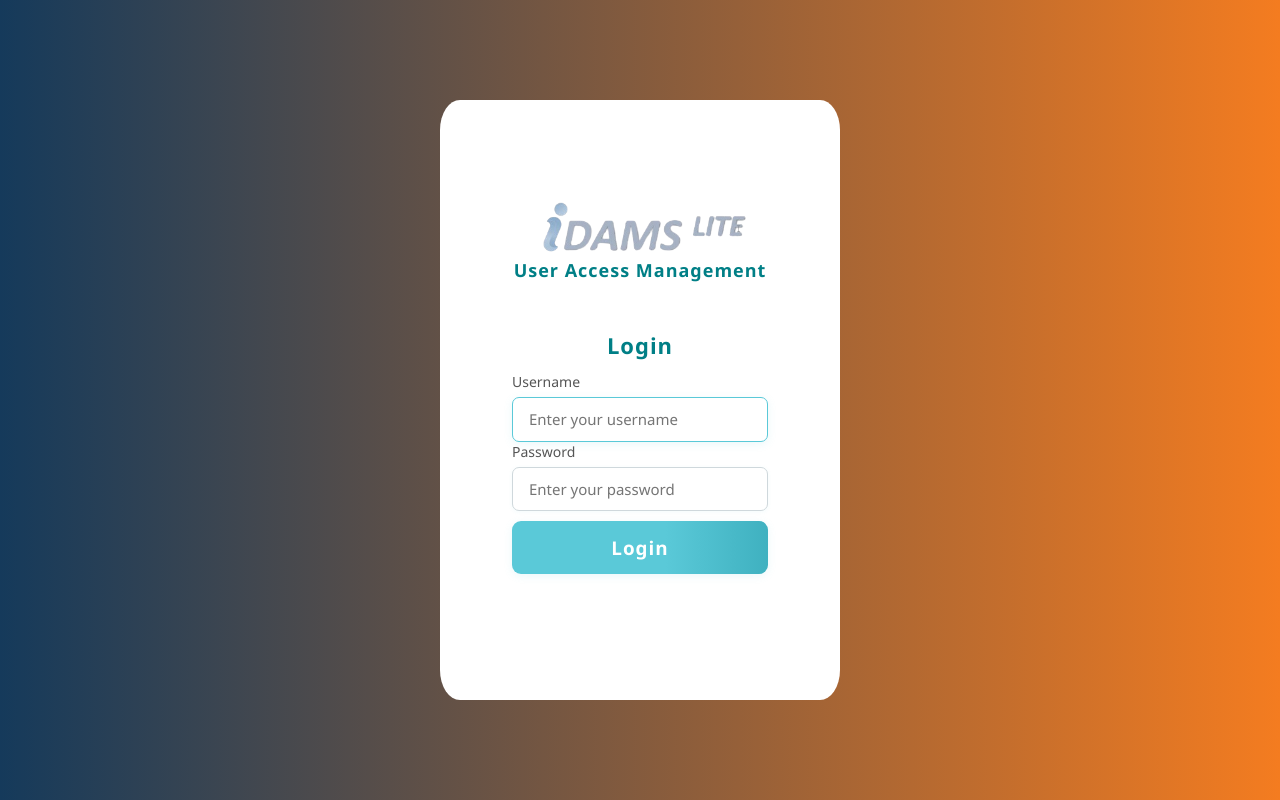
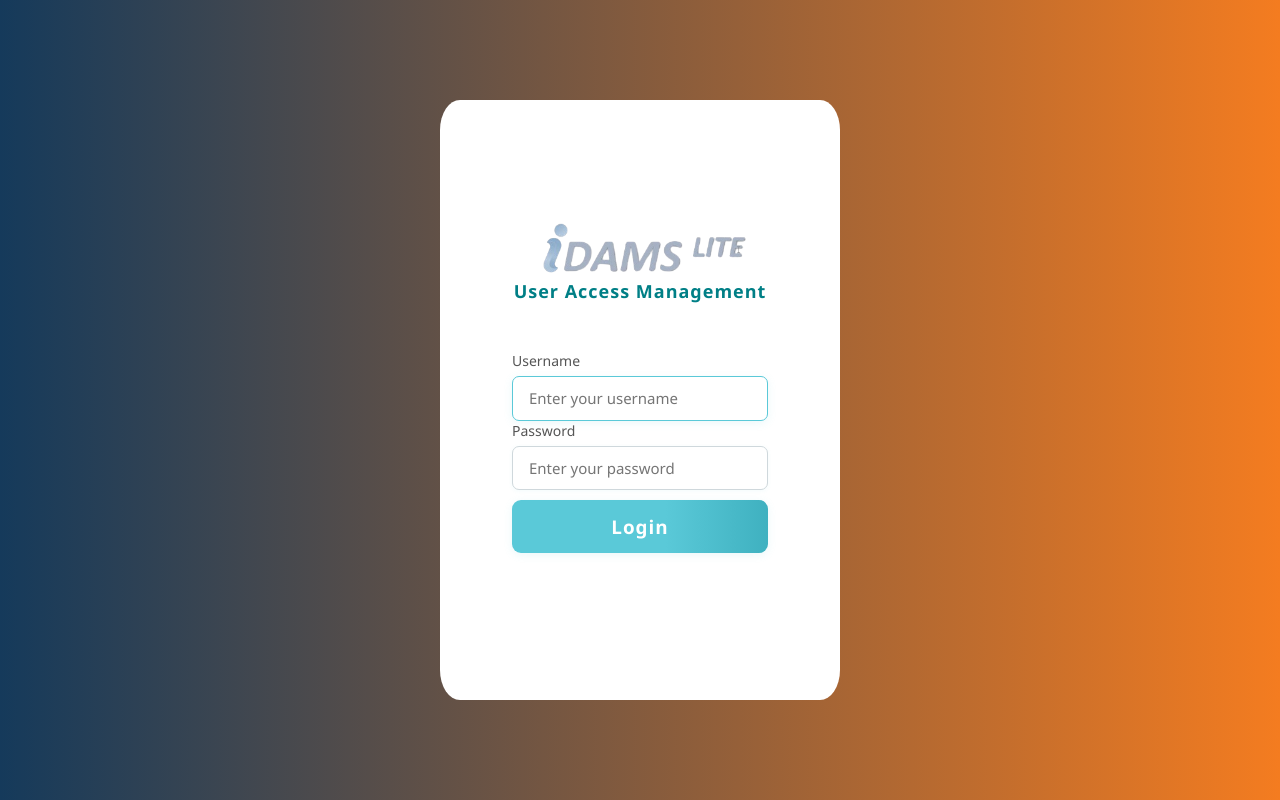
Before and after one commit to unichemlab/idamsLite, a React (Create React App) app in the folder frontend/: page / in a window 1280 px wide. Built offline with nearby package versions, Linux system fonts and the light colour scheme; no server answers.

Commit message:
changes for login word

```diff
--- a/frontend/src/pages/Login.tsx
+++ b/frontend/src/pages/Login.tsx
@@ -66,7 +66,6 @@ const Login: React.FC = () => {
             onSubmit={handleSubmit}
             aria-label="Login form"
           >
-            <div className={styles.loginTitle}>Login</div>
             <div className={styles.inputGroup}>
               <label htmlFor="username" className={styles.inputLabel}>
                 Username
```
